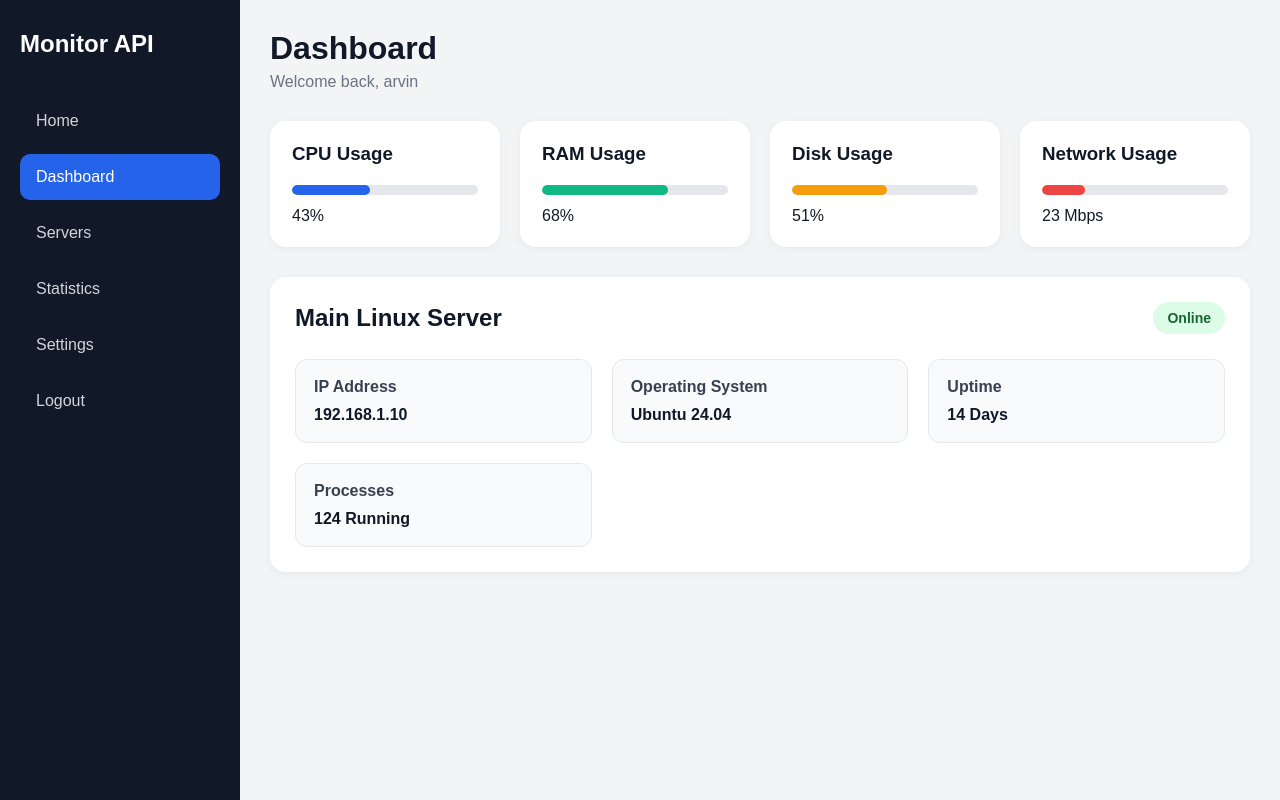
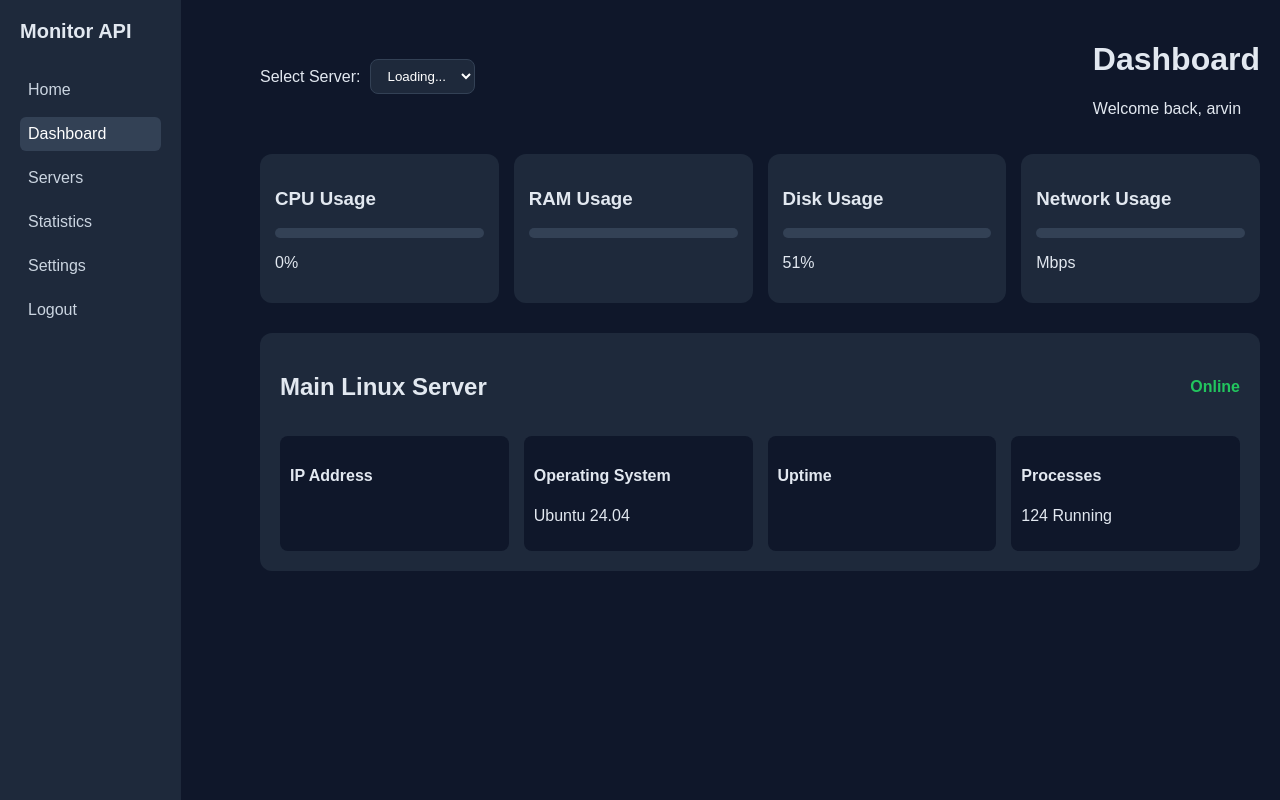
Before and after one commit to Arvinrjb/Server-Monitoring, a Django app: page /dashboard/ in a window 1280 px wide. Run offline with Django 4.2, Linux system fonts and the light colour scheme; a user stored in the database is signed in; data comes from the database, SQL or seed files in the repository; both versions use the stored data as it was after the commit.

Commit message:
add serializer and API for list servers, new dashboard

```diff
--- a/webapp/accounts/static/css/dashboard.css
+++ b/webapp/accounts/static/css/dashboard.css
@@ -1,180 +1,134 @@
-*{
-    margin:0;
-    padding:0;
-    box-sizing:border-box;
-    font-family:Arial, Helvetica, sans-serif;
+
+/* ===== GLOBAL ===== */
+body {
+    margin: 0;
+    font-family: Arial, sans-serif;
+    background: #0f172a;
+    color: #e2e8f0;
+    display: flex;
 }
 
-body{
-    display:flex;
-    background:#f3f4f6;
-    color:#111827;
+/* ===== SIDEBAR ===== */
+.sidebar {
+    width: 11%;
+    background: #1e293b;
+    height: 100vh;
+    padding: 20px;
+    position: fixed;
+    left: 0;
+    top: 0;
 }
 
-/* Sidebar */
-
-.sidebar{
-    width:240px;
-    height:100vh;
-    background:#111827;
-    padding:30px 20px;
-    position:fixed;
-    left:0;
-    top:0;
+.logo {
+    font-size: 20px;
+    font-weight: bold;
+    margin-bottom: 30px;
 }
 
-.logo{
-    color:white;
-    font-size:24px;
-    font-weight:bold;
-    margin-bottom:40px;
-}
-
-.menu{
-    display:flex;
-    flex-direction:column;
-}
-
-.menu a{
-    color:#d1d5db;
-    text-decoration:none;
-    padding:14px 16px;
-    border-radius:10px;
-    margin-bottom:10px;
-    transition:0.2s;
+.menu a {
+    display: block;
+    color: #cbd5e1;
+    text-decoration: none;
+    margin: 10px 0;
+    padding: 8px;
+    border-radius: 6px;
 }
 
 .menu a:hover,
-.menu a.active{
-    background:#2563eb;
-    color:white;
+.menu a.active {
+    background: #334155;
+    color: white;
 }
 
-/* Main Content */
-
-.main-content{
-    margin-left:240px;
-    width:100%;
-    padding:30px;
+/* ===== MAIN CONTENT ===== */
+.main-content {
+    margin-left: 240px;
+    padding: 20px;
+    width: 100%;
 }
 
-.topbar{
-    margin-bottom:30px;
+/* ===== TOPBAR ===== */
+.topbar {
+    display: flex;
+    justify-content: space-between;
+    align-items: center;
 }
 
-.topbar h1{
-    margin-bottom:6px;
+/* ===== SERVER SELECTOR ===== */
+.server-selector {
+    display: flex;
+    align-items: center;
+    gap: 10px;
 }
 
-.topbar p{
-    color:#6b7280;
+.server-selector select {
+    padding: 8px 12px;
+    border-radius: 8px;
+    border: 1px solid #334155;
+    background: #1e293b;
+    color: white;
 }
 
-/* Cards */
-
-.cards{
-    display:grid;
-    grid-template-columns:repeat(auto-fit, minmax(220px, 1fr));
-    gap:20px;
-    margin-bottom:30px;
+/* ===== CARDS ===== */
+.cards {
+    display: grid;
+    grid-template-columns: repeat(4, 1fr);
+    gap: 15px;
+    margin-top: 20px;
 }
 
-.card{
-    background:white;
-    padding:22px;
-    border-radius:16px;
-    box-shadow:0 2px 10px rgba(0,0,0,0.05);
+.card {
+    background: #1e293b;
+    padding: 15px;
+    border-radius: 12px;
 }
 
-.card h3{
-    margin-bottom:20px;
+/* ===== PROGRESS BAR ===== */
+.progress-bar {
+    width: 100%;
+    height: 10px;
+    background: #334155;
+    border-radius: 10px;
+    overflow: hidden;
+    margin: 10px 0;
 }
 
-.progress-bar{
-    width:100%;
-    height:10px;
-    background:#e5e7eb;
-    border-radius:20px;
-    overflow:hidden;
-    margin-bottom:12px;
+.progress {
+    height: 100%;
+    width: 0%;
+    background: #38bdf8;
+    transition: 0.3s;
 }
 
-.progress{
-    height:100%;
-    border-radius:20px;
+/* ===== SERVER CARD ===== */
+.server-card {
+    margin-top: 30px;
+    background: #1e293b;
+    padding: 20px;
+    border-radius: 12px;
 }
 
-.cpu-progress{
-    width:42%;
-    background:#2563eb;
+.server-header {
+    display: flex;
+    justify-content: space-between;
+    align-items: center;
 }
 
-.ram-progress{
-    width:68%;
-    background:#10b981;
+.status.online {
+    color: #22c55e;
+    font-weight: bold;
 }
 
-.disk-progress{
-    width:51%;
-    background:#f59e0b;
+/* ===== INFO BOX ===== */
+.server-info {
+    display: grid;
+    grid-template-columns: repeat(4, 1fr);
+    gap: 15px;
+    margin-top: 15px;
 }
 
-.network-progress{
-    width:23%;
-    background:#ef4444;
+.info-box {
+    background: #0f172a;
+    padding: 10px;
+    border-radius: 8px;
 }
-
-/* Server Section */
-
-.server-section{
-    margin-top:20px;
-}
-
-.server-card{
-    background:white;
-    padding:25px;
-    border-radius:16px;
-    box-shadow:0 2px 10px rgba(0,0,0,0.05);
-}
-
-.server-header{
-    display:flex;
-    justify-content:space-between;
-    align-items:center;
-    margin-bottom:25px;
-}
-
-.status{
-    padding:8px 14px;
-    border-radius:30px;
-    font-size:14px;
-    font-weight:bold;
-}
-
-.online{
-    background:#dcfce7;
-    color:#166534;
-}
-
-.server-info{
-    display:grid;
-    grid-template-columns:repeat(auto-fit, minmax(220px, 1fr));
-    gap:20px;
-}
-
-.info-box{
-    background:#f9fafb;
-    padding:18px;
-    border-radius:12px;
-    border:1px solid #e5e7eb;
-}
-
-.info-box h4{
-    margin-bottom:10px;
-    color:#374151;
-}
-
-.info-box p{
-    color:#111827;
-    font-weight:bold;
-}
--- /dev/null
+++ b/webapp/accounts/static/js/dashboard.js
@@ -0,0 +1,74 @@
+const serverSelect = document.getElementById("serverSelect");
+
+const serversAPI = "http://127.0.0.1:8000/api/servers/";
+
+// اینجا کل دیتا ذخیره میشه
+let cachedData = [];
+
+// گرفتن دیتا فقط یک بار
+async function loadData() {
+    try {
+        const response = await fetch(serversAPI, {
+            credentials: "include"
+        });
+
+        cachedData = await response.json();
+
+        setupServers(cachedData);
+
+        // انتخاب اولین سرور
+        if (cachedData.length > 0) {
+            updateUI(cachedData[0]);
+        }
+
+    } catch (err) {
+        console.error("API Error:", err);
+    }
+}
+
+// پر کردن dropdown
+function setupServers(data) {
+    serverSelect.innerHTML = "";
+
+    data.forEach((item, index) => {
+        const server = item.server;
+
+        const option = document.createElement("option");
+        option.value = index; // مهم: index نگه می‌داریم
+        option.textContent = `${server.hostname} (${server.ipaddress})`;
+
+        serverSelect.appendChild(option);
+    });
+}
+
+// آپدیت UI بدون API
+function updateUI(item) {
+
+    const server = item.server;
+
+    // progress bars
+    document.querySelector(".cpu-progress").style.width = item.cpu_usage + "%";
+    document.querySelector(".ram-progress").style.width = item.ram_usage + "%";
+    document.querySelector(".disk-progress").style.width = item.disk_usage + "%";
+
+    // text values
+    document.querySelector(".cards .card:nth-child(1) p").innerText = item.cpu_usage + "%";
+    document.querySelector(".cards .card:nth-child(2) p").innerText = item.ram_usage + "%";
+    document.querySelector(".cards .card:nth-child(3) p").innerText = item.disk_usage + "%";
+
+    // server info
+    document.querySelector(".server-header h2").innerText = server.hostname;
+
+    document.querySelector(".info-box:nth-child(1) p").innerText = server.ipaddress;
+
+    document.querySelector(".info-box:nth-child(3) p").innerText = item.uptime;
+}
+
+// وقتی کاربر سرور را تغییر می‌دهد
+serverSelect.addEventListener("change", (e) => {
+    const index = e.target.value;
+    updateUI(cachedData[index]);
+});
+
+// شروع
+loadData();
--- a/webapp/accounts/templates/dashboard.html
+++ b/webapp/accounts/templates/dashboard.html
@@ -50,6 +50,12 @@
     <div class="main-content">
 
         <div class="topbar">
+            <div class="server-selector">
+                <label>Select Server:</label>
+                <select id="serverSelect">
+                    <option value="">Loading...</option>
+                </select>
+            </div>
 
             <div>
                 <h1>Dashboard</h1>
@@ -67,7 +73,7 @@
                     <div class="progress cpu-progress"></div>
                 </div>
 
-                <p>43%</p>
+                <p>0%</p>
             </div>
 
             <div class="card">
@@ -77,7 +83,7 @@
                     <div class="progress ram-progress"></div>
                 </div>
 
-                <p>68%</p>
+                <p></p>
             </div>
 
             <div class="card">
@@ -97,7 +103,7 @@
                     <div class="progress network-progress"></div>
                 </div>
 
-                <p>23 Mbps</p>
+                <p>Mbps</p>
             </div>
 
         </div>
@@ -118,7 +124,7 @@
 
                     <div class="info-box">
                         <h4>IP Address</h4>
-                        <p>192.168.1.10</p>
+                        <p></p>
                     </div>
 
                     <div class="info-box">
@@ -128,7 +134,7 @@
 
                     <div class="info-box">
                         <h4>Uptime</h4>
-                        <p>14 Days</p>
+                        <p></p>
                     </div>
 
                     <div class="info-box">
@@ -144,5 +150,6 @@
 
     </div>
 
+    <script src="{% static 'js/dashboard.js' %}"></script>
 </body>
 </html>
--- a/webapp/monitoring/models.py
+++ b/webapp/monitoring/models.py
@@ -8,7 +8,7 @@ class SystemStatus(models.Model):
         on_delete=models.CASCADE,
         related_name="SystemStatus",
     )
-    s = models.FloatField(verbose_name="Cpu Usage", blank=True, null=True)
+    cpu_usage = models.FloatField(verbose_name="Cpu Usage", blank=True, null=True)
     ram_usage =models.FloatField(verbose_name="Ram Usage", blank=True, null=True)
     disk_usage = models.FloatField(verbose_name="Disk Usage", blank=True, null=True)
     network_in = models.CharField(max_length=20, blank=True, null=True)
--- /dev/null
+++ b/webapp/monitoring/serializers.py
@@ -0,0 +1,29 @@
+from rest_framework import serializers
+from monitoring.models import SystemStatus
+from system.models import Server
+
+
+class ServerSerializer(serializers.ModelSerializer):
+    class Meta:
+        model = Server
+        fields = [
+            'id',
+            'hostname',
+            'ipaddress',
+        ]
+
+
+class MonitoringSerializer(serializers.ModelSerializer):
+    server = ServerSerializer(
+        read_only = True
+    )
+
+    class Meta:
+        model = SystemStatus
+        fields = [
+            'server',
+            'cpu_usage',
+            'ram_usage',
+            'disk_usage',
+            'uptime',
+        ]
--- /dev/null
+++ b/webapp/monitoring/urls.py
@@ -0,0 +1,7 @@
+from django.urls import path
+from monitoring.views import Monitoring
+
+urlpatterns = [
+    path('servers/', Monitoring.as_view()),
+    # path('servers/<str:pk>/', get_server.as_view()),
+]
--- a/webapp/monitoring/views.py
+++ b/webapp/monitoring/views.py
@@ -1,13 +1,20 @@
-from django.shortcuts import render
-from django.views import View
-from django.contrib.auth.mixins import LoginRequiredMixin
-from .forms import MonitoringForm
+from rest_framework import views, status
+from rest_framework.response import Response
+from rest_framework import authentication, permissions
+from monitoring.models import SystemStatus
+from monitoring.serializers import MonitoringSerializer, ServerSerializer
 
 
 
-class ReceiveData(LoginRequiredMixin, View):
-    def post(self, request):
-        form = MonitoringForm(request.POST)
-        print(form.is_valid)
-        if form.is_valid:
-            form.save()
+class Monitoring(views.APIView):
+    authentication_classes = [
+        authentication.SessionAuthentication,
+    ]
+    permission_classes = [
+        permissions.IsAuthenticated,
+    ]
+
+    def get(self, request, format=None):
+        status = SystemStatus.objects.filter(server__user = self.request.user)
+        serializer = MonitoringSerializer(status, many=True)
+        return Response(serializer.data)
--- a/webapp/system/urls.py
+++ b/webapp/system/urls.py
@@ -1,5 +1,5 @@
 from django.urls import path
-from . import views
+from system import views
 
 
 urlpatterns = [
--- a/webapp/system/views.py
+++ b/webapp/system/views.py
@@ -1,10 +1,10 @@
 from django.shortcuts import render, redirect
 from django.contrib.auth.mixins import LoginRequiredMixin
-from .models import Server
 from django.http import HttpResponse, Http404
-import datetime
-from .forms import InfServer
 from django.views import View
+from system.models import Server
+from system.forms import InfServer
+
 
 
 
--- a/webapp/webapp/urls.py
+++ b/webapp/webapp/urls.py
@@ -1,24 +1,19 @@
 from django.contrib import admin
 from django.urls import path, include
+from rest_framework import routers
 from system.views import ShowServer
 from accounts.views import  login_user, sign_up
-from monitoring.views import ReceiveData
-from rest_framework import routers
-# from monitoring.views import ReceiveData
+
 
 router = routers.DefaultRouter()
-# router.register(r'systems', ReceiveData)
-urlpatterns = router.urls
 
-urlpatterns += [
+
+urlpatterns = [
     path('admin/', admin.site.urls),
-    # path('', include('router.urls')),
     path('', include('system.urls')),
     path('', include('django.contrib.auth.urls')),
     path('dashboard/', include('accounts.urls')),
     path('login/', login_user.as_view()),
     path('signup/', sign_up.as_view()),
-    path('monitoringdata/', ReceiveData.as_view()),
-    # path("api-auth/", include("rest_framework.urls", namespace="rest_framework"))
-
+    path('api/', include('monitoring.urls'))
 ]
```
Also changed, not shown: webapp/db.sqlite3, webapp/monitoring/migrations/0003_alter_systemstatus_server.py (added), webapp/monitoring/migrations/0004_alter_systemstatus_server.py (added), webapp/system/migrations/0006_alter_server_user.py (added).
